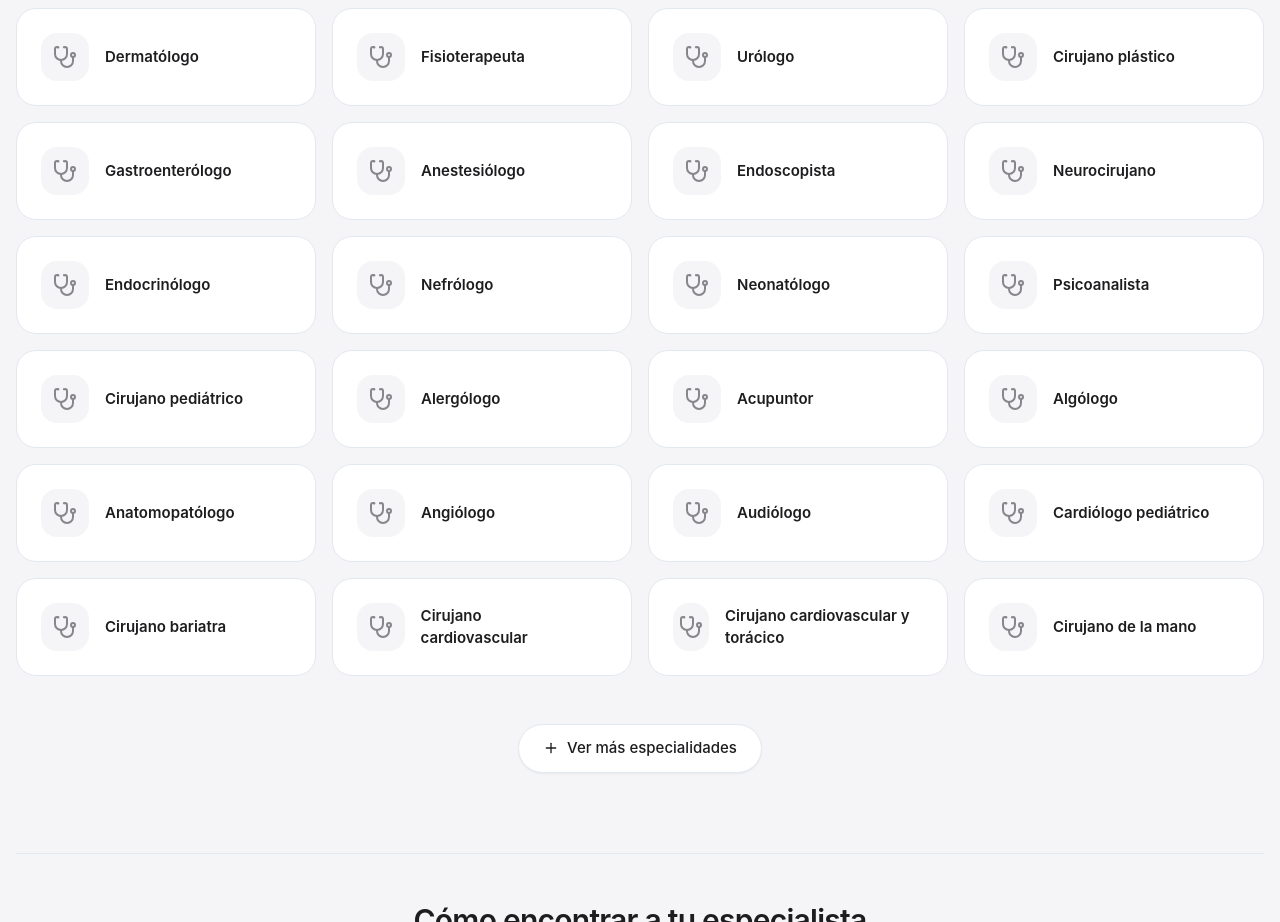
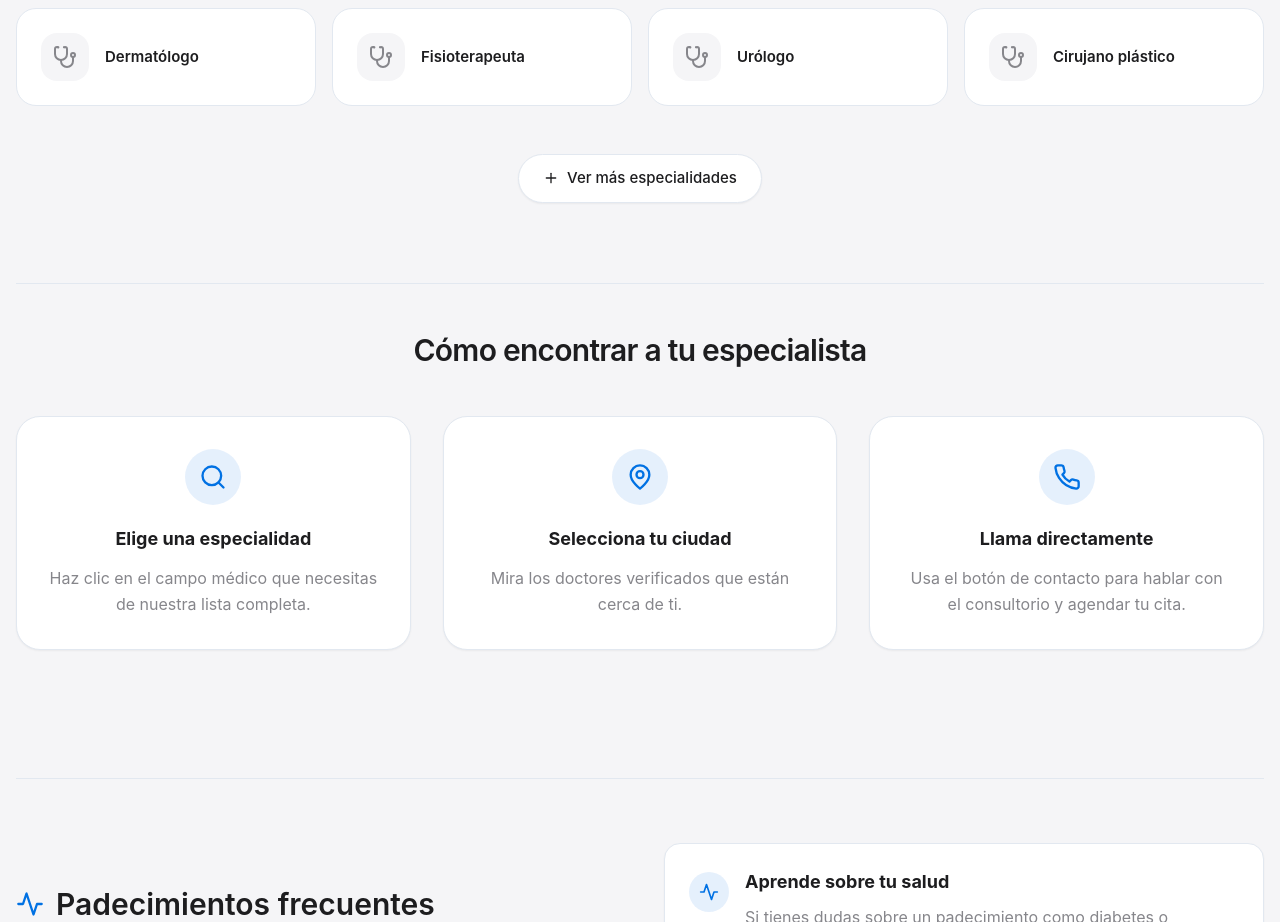
Before and after one commit to alicehocane/new-doctor, a React (Vite) app: page /especialidades in a window 1280 px wide. Shown: the part 1060-1982 px from the top of the page. Built offline with nearby package versions, Linux system fonts and the light colour scheme.

Commit message:
update list items

```diff
--- a/app/especialidades/page.tsx
+++ b/app/especialidades/page.tsx
@@ -30,7 +30,7 @@ const TOP_SPECIALTIES = [
 ];
 
 export default function SpecialtiesIndexPage() {
-  const [visibleCount, setVisibleCount] = useState(40); // Increased to cover popular list initially
+  const [visibleCount, setVisibleCount] = useState(20); // Increased to cover popular list initially
 
   // SEO
   useEffect(() => {
```
